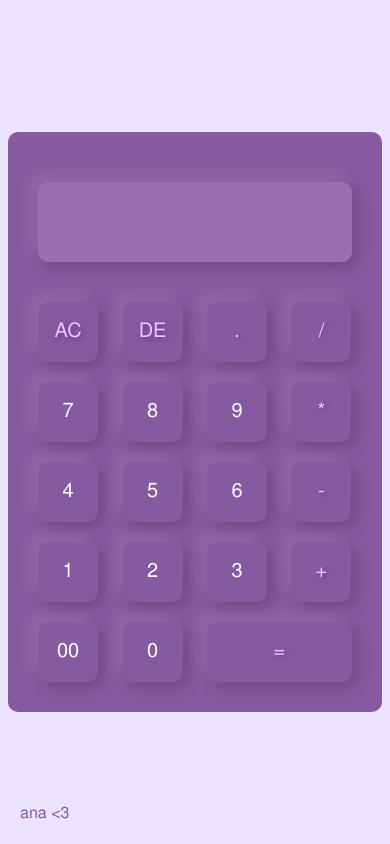
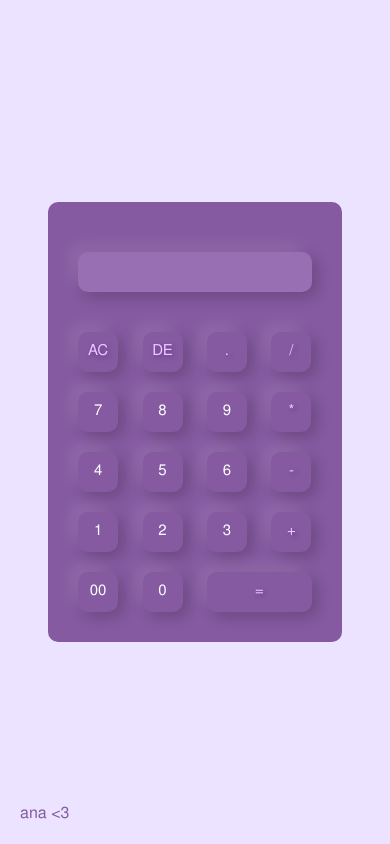
Before and after one commit to AnaDuranB/calculator, a plain HTML site: page index.html in a window 390 px wide. Drawn offline with nearby package versions, Linux system fonts and the light colour scheme.

Commit message:
responsive

```diff
--- a/style.css
+++ b/style.css
@@ -6,11 +6,72 @@
 * {
     margin: 0;
     padding: 0;
-    font-family: 'NimbusSanL-Regm'; /* Establece la fuente por defecto */
+    font-family: 'NimbusSanL-Regm';
     box-sizing: border-box;
 }
+@media only screen and (max-width: 600px) { /*celulares*/
+    .container{
+        width: 100%;
+        height: 100vh;
+        background: #ebe3ff;
+        display: flex;
 
+        align-items: center;
+        justify-content: center;
+    }
+    .author {
+        position: absolute;
+        bottom: 0;
+        left: 0;
+        padding: 20px;
+        color: #855aa1;
+    }
 
+    .calculator{
+        background: #855aa1;
+        padding: 20px;
+        border-radius: 10px;
+    }
+    .calculator form input{
+        border: 0;
+        outline: 0;
+        width: 40px;
+        height: 40px;
+        border-radius: 10px;
+        box-shadow: -8px -8px 15px #ffffff1a, 5px 5px 15px #00000033;
+        background: transparent;
+        font-size: 15px;
+        color: #ffffff;
+        cursor: pointer;
+        margin: 10px;
+    }
+
+    form .display{
+        display: flex;
+        justify-content: flex-end;
+        margin: 20px 0;
+    }
+
+    form .display input{
+        height: 40px;
+        text-align: right;
+        flex: 1;
+        padding-right: 10px;
+        font-size: 35px;
+        text-shadow: 2px 2px 4px #5d0f8e80;
+        background: #e8cbff30;
+    }
+
+    form input.equal{
+        width: 105px ;
+    }
+
+    form input.operator{
+        color: #e8cbff;
+        text-shadow: 2px 2px 4px #5d0f8e80;
+    }
+}
+@media only screen and (min-width: 1025px) { /*computadoras*/
     .container{
         width: 100%;
         height: 100vh;
@@ -70,3 +131,5 @@ form input.operator{
         color: #e8cbff;
         text-shadow: 2px 2px 4px #5d0f8e80;
     }
+
+}
```
Lines whose indentation alone changed are shown as unchanged.
